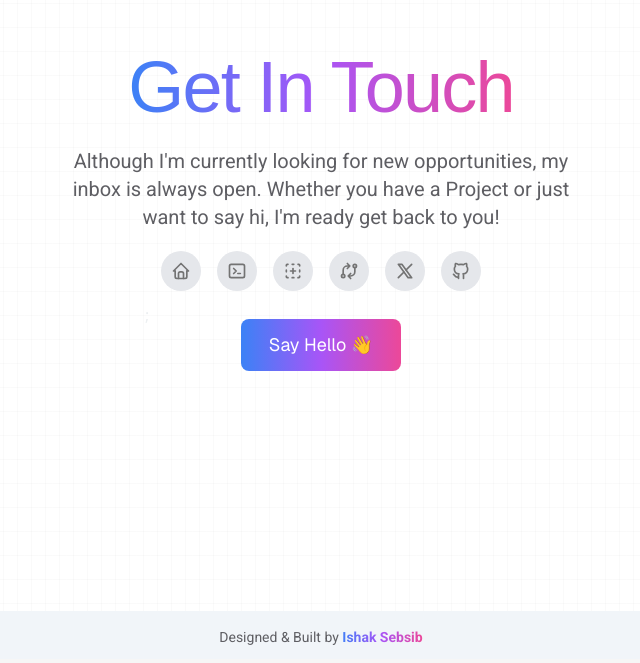
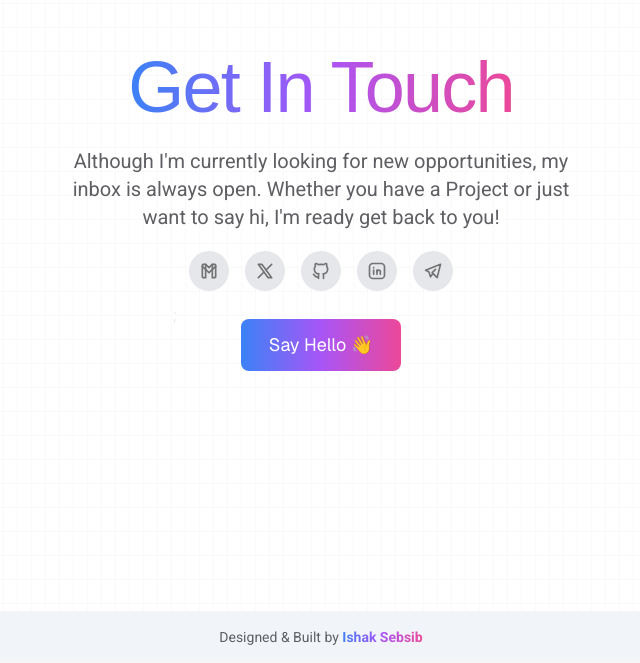
Before and after one commit to ishaksebsib/portfolio, a Next.js app: page / in a window 1280 px wide. Shown: the part 3413-4076 px from the top of the page, without its empty margins (319-959 px from the left). Built offline with nearby package versions, Linux system fonts and the light colour scheme; a web font is replaced by a local one.

Commit message:
[ENH] fill socail links

```diff
--- a/components/base/Socails.tsx
+++ b/components/base/Socails.tsx
@@ -4,57 +4,47 @@
 import {
   IconBrandGithub,
   IconBrandX,
-  IconExchange,
-  IconHome,
-  IconNewSection,
-  IconTerminal2,
+  IconBrandTelegram,
+  IconBrandGmail,
+  IconBrandLinkedin,
 } from "@tabler/icons-react";
 
 const Socails = () => {
   const links = [
     {
-      title: "Home",
+      title: "Mail",
       icon: (
-        <IconHome className="h-full w-full text-neutral-500 dark:text-neutral-300" />
+        <IconBrandGmail className="h-full w-full text-neutral-500 dark:text-neutral-300" />
       ),
-      href: "#",
+      href: "mailto:ishaksebsib@gmail.com",
     },
-
-    {
-      title: "Products",
-      icon: (
-        <IconTerminal2 className="h-full w-full text-neutral-500 dark:text-neutral-300" />
-      ),
-      href: "#",
-    },
-    {
-      title: "Components",
-      icon: (
-        <IconNewSection className="h-full w-full text-neutral-500 dark:text-neutral-300" />
-      ),
-      href: "#",
-    },
-    {
-      title: "Changelog",
-      icon: (
-        <IconExchange className="h-full w-full text-neutral-500 dark:text-neutral-300" />
-      ),
-      href: "#",
-    },
-
     {
       title: "Twitter",
       icon: (
         <IconBrandX className="h-full w-full text-neutral-500 dark:text-neutral-300" />
       ),
-      href: "#",
+      href: "https://x.com/ishaksebsib",
     },
     {
       title: "GitHub",
       icon: (
         <IconBrandGithub className="h-full w-full text-neutral-500 dark:text-neutral-300" />
       ),
-      href: "#",
+      href: "https://github.com/ishaksebsib",
+    },
+    {
+      title: "LinkedIn",
+      icon: (
+        <IconBrandLinkedin className="h-full w-full text-neutral-500 dark:text-neutral-300" />
+      ),
+      href: "https://linkedin.com/in/ishaksebsib",
+    },
+    {
+      title: "Telegram",
+      icon: (
+        <IconBrandTelegram className="h-full w-full text-neutral-500 dark:text-neutral-300" />
+      ),
+      href: "https://t.me/ishaksebsib",
     },
   ];
   return (
```
